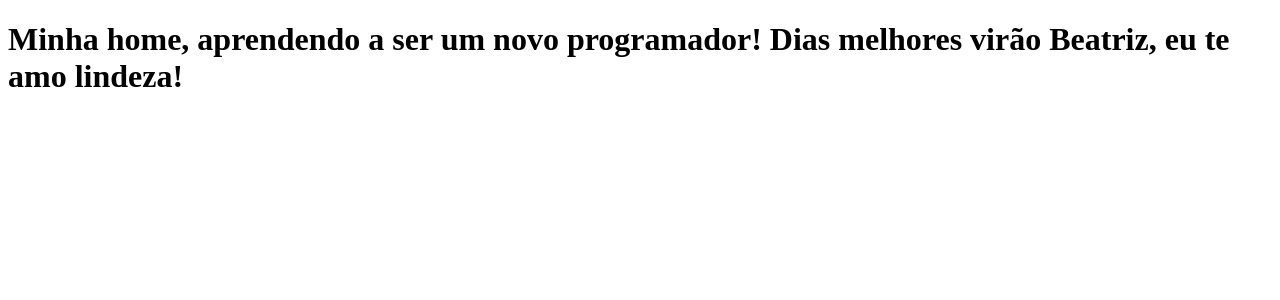
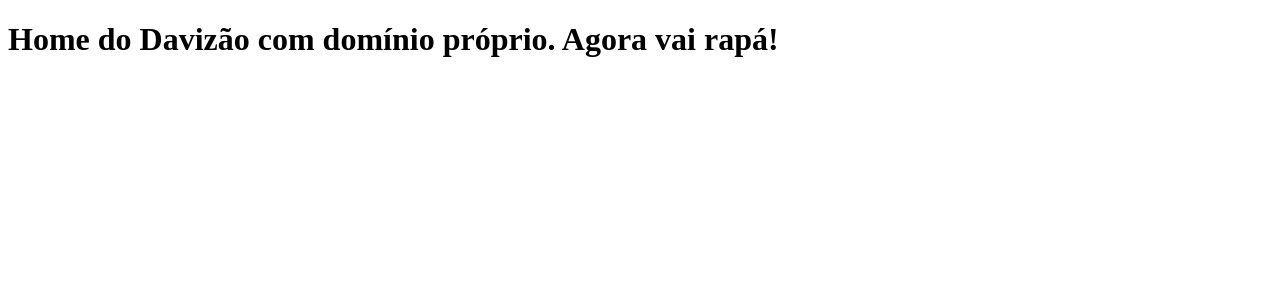
Before and after one commit to torresdavi/clone-tabnews, a Next.js app: page / in a window 1280 px wide. Shown: the top 300 px of the page. Built offline with nearby package versions, Linux system fonts and the light colour scheme.

Commit message:
ajustando a mensagem da página inicial

```diff
--- a/pages/index.js
+++ b/pages/index.js
@@ -1,10 +1,5 @@
 function Home() {
-  return (
-    <h1>
-      Minha home, aprendendo a ser um novo programador! Dias melhores virão
-      Beatriz, eu te amo lindeza!
-    </h1>
-  );
+  return <h1>Home do Davizão com domínio próprio. Agora vai rapá!</h1>;
 }
 
 export default Home;
```
